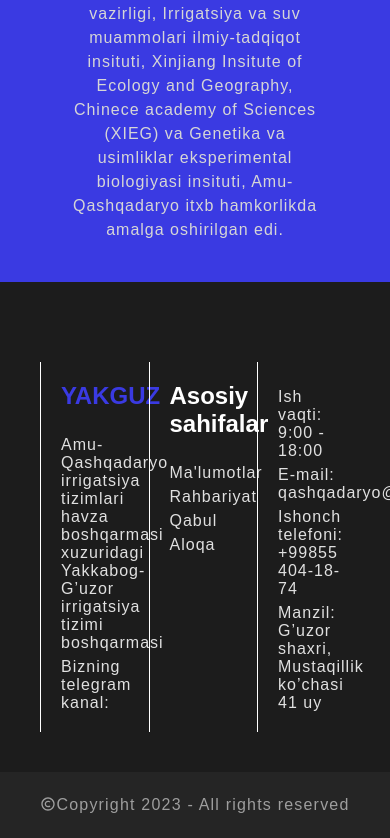
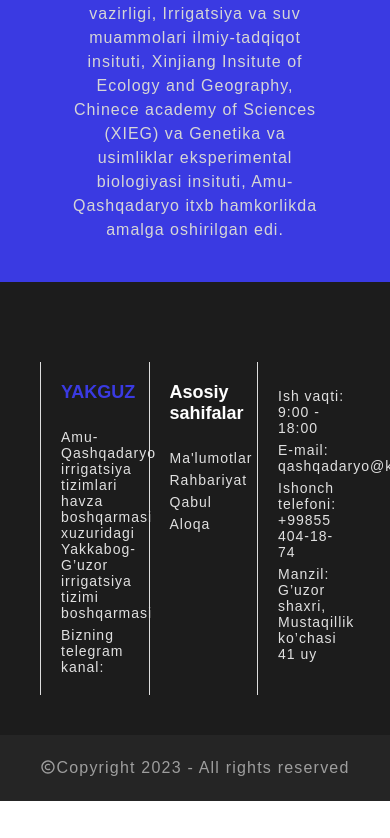
Before and after one commit to YusufjonAbdumajidov/YakGuz, a React (Create React App) app: page / in a window 390 px wide. Shown: the part 3589-4427 px from the top of the page. After the commit the page ends 4390 px from the top, so only its background shows below. Built offline with nearby package versions, Linux system fonts and the light colour scheme.

Commit message:
making contact section responsive

```diff
--- a/src/styles/contact.scss
+++ b/src/styles/contact.scss
@@ -8,7 +8,7 @@
         // justify-content: center;
         flex-direction: column;
         padding: 20px ;
-        border-left: 1px solid #fff;
+        border-left: 1px solid #dddddd;
         h1{
             margin-bottom: 20px;
             color: #fff;
@@ -68,3 +68,66 @@ footer{
         letter-spacing: 1.2px;
     }
 }
+
+
+//Making website responsive
+@media (max-width: 900px){
+    .contactContainer{
+        padding: 80px 40px 40px 40px ;
+        background-color: rgb(28, 28, 28);
+        display: flex;
+        section{
+            display: flex;
+            // align-items: center;
+            // justify-content: center;
+            flex-direction: column;
+            padding: 20px ;
+            border-left: 1px solid #dddddd;
+            h1{
+                margin-bottom: 20px;
+                color: #fff;
+                font-size: 18px;
+            }
+            p{
+                letter-spacing: 1px;
+                color: #e0e0e0;
+                font-size: 14px;
+            }
+            &:nth-child(1){
+                width: 35%;
+
+                h1{
+                    color: rgb(58, 58, 226);
+                }
+                p{
+
+                    margin-top: 6px;
+
+                   display: flex;
+                   .tgIcon{
+                    margin-left: 14px;
+                    cursor: pointer;
+                    font-size: 22px;
+                   }
+                }
+            }
+            &:nth-child(2){
+                width: 35%;
+
+                p{
+                    margin-top: 6px;
+                    &:nth-child(1){
+                        margin-top: 0;
+                    }
+                }
+            }
+            &:nth-child(3){
+                width: 35%;
+
+                p{
+                    margin-top: 6px;
+                }
+            }
+        }
+    }
+}
```
